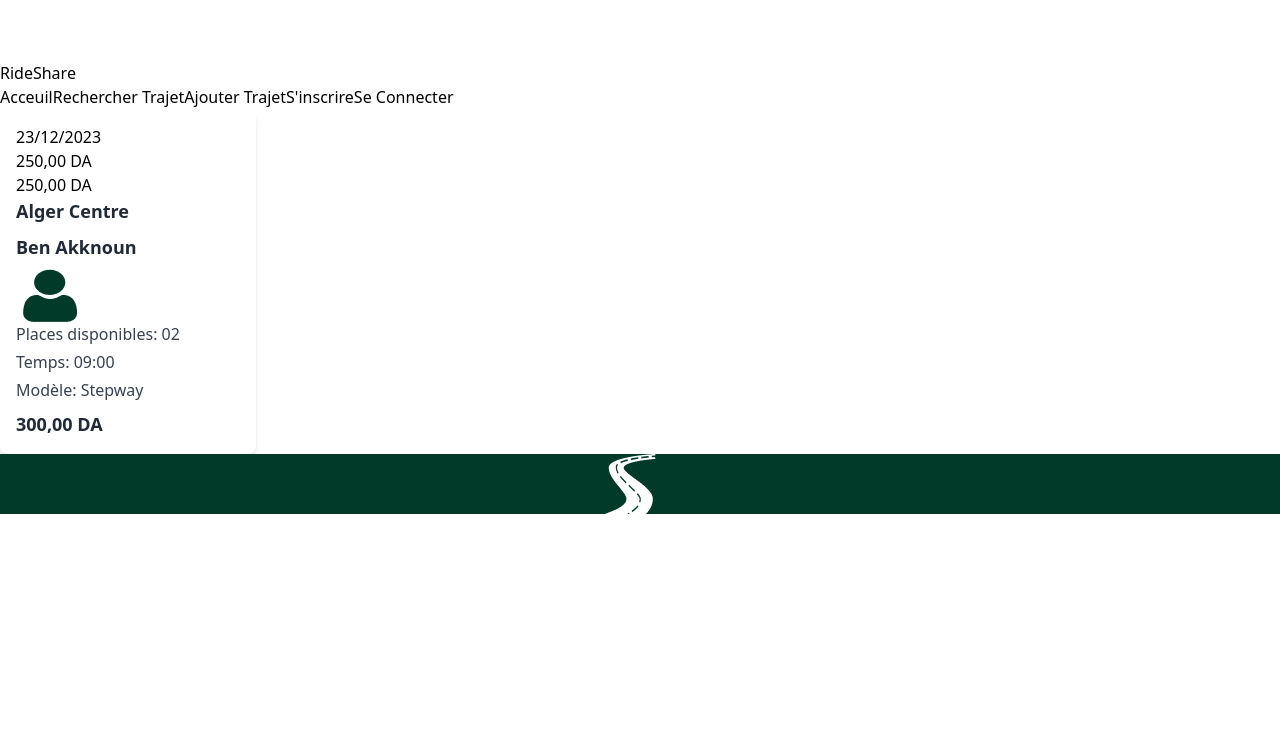
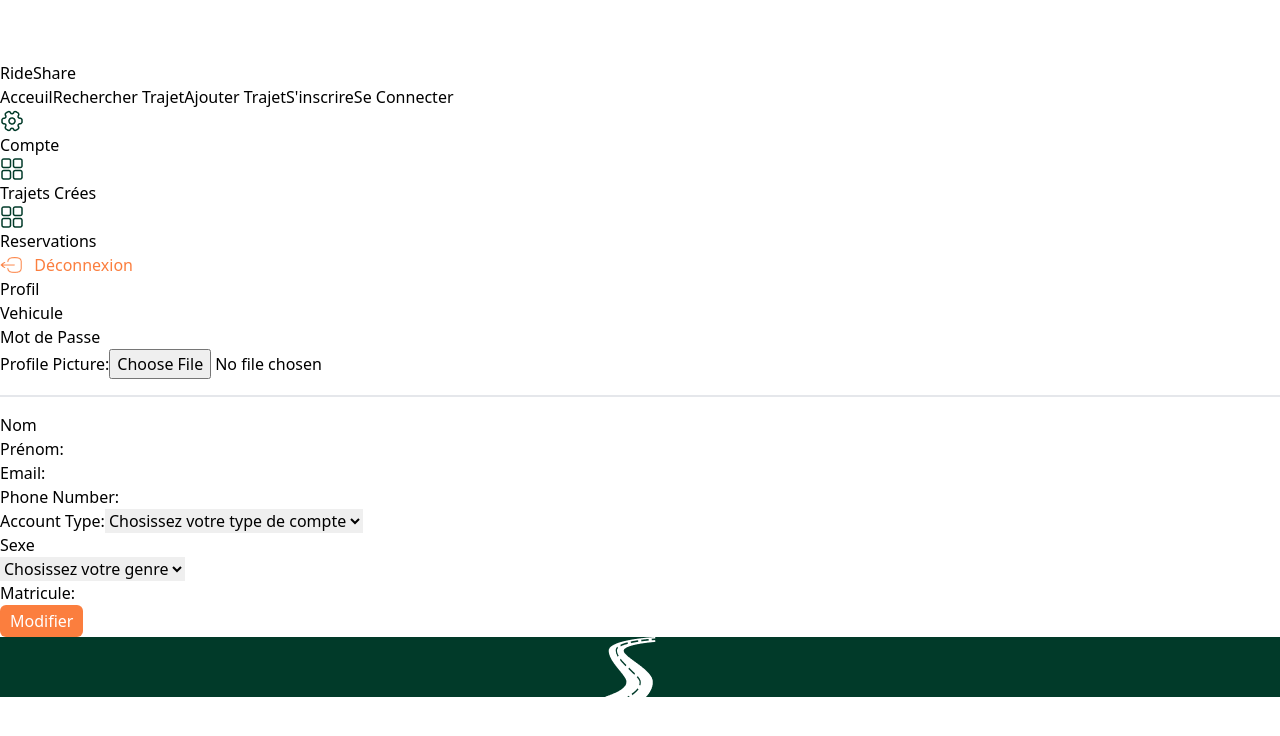
Before and after one commit to Abdelbasset10/RideShare, a React (Create React App) app in the folder client/: page /routes/add in a window 1280 px wide. Shown: the top 736 px of the page. Built offline with nearby package versions, Linux system fonts and the light colour scheme.

Commit message:
trajet created done

```diff
--- a/client/src/App.tsx
+++ b/client/src/App.tsx
@@ -63,7 +63,7 @@ const App: FC = () => {
                 />
 
                 <Route path="routes/search" element={<SearchRoute />} />
-                <Route path="routes/add" element={<Box/>} />
+                <Route path="routes/add" element={<Profile/>} />
 
 
 
--- a/client/src/components/Box.tsx
+++ b/client/src/components/Box.tsx
@@ -1,31 +1,39 @@
 import React from 'react';
 import Person from '../assets/img/icons/Person.png';
+import Temps from '../assets/img/icons/temps.png';
+import car from '../assets/img/icons/car.png';
+
 
 const Box = () => {
   return (
-    <div className="bg-white shadow-md rounded-lg p-4 w-64">
+    <div className="bg-white drop-shadow-lg rounded-lg p-4 w-64">
          <div className="trajet-upper">
                 <div className="trajet-upper-left">
-                    <p className="trajet-date">23/12/2023</p>
-                    <p className="trajet-prix">250,00 DA</p>
+                <div className="text-lg font-bold text-gray-800 mb-2"> Alger Centre</div>
+               <div className="text-lg font-bold text-gray-800 mb-2">Ben Akknoun</div>
                 </div>
 
                 <div className="trajet-upper-right">
 
-                    <p className="trajet-prix">250,00 DA</p>
+                    <p className="trajet-prix text-lg font-bold text-gray-800">300,00 DA</p>
                 </div>
             </div>
-      <div className="text-lg font-bold text-gray-800 mb-2">
-     Alger Centre
+
+      <div className="mb-2">
+        <div className="text-gray-700 mb-1 flex items-center">
+          <img className='h-5 w-6' src={Person} alt="Person" />
+           <p className='text-lg font-medium'>Places disponibles : </p> <p>02</p>
+        </div>
+        <div className="text-gray-700 mb-1 flex items-center">
+          <img className='h-5 w-5' src={Temps} alt="temps" />
+           <p className='text-lg font-medium'>Temps : </p> <p>09:00</p>
+        </div>
+        <div className="text-gray-700 mb-1 flex items-center">
+          <img className='h-5 w-5' src={car} alt="car" />
+           <p className='text-lg font-medium'>Modèle :</p> <p> Stepway </p>
+        </div>
+
       </div>
-
-      <div className="text-lg font-bold text-gray-800 mb-2">Ben Akknoun</div>
-      <div className="mb-2">
-        <div className="text-gray-700 mb-1"><img src={Person} alt="Person" /> Places disponibles: 02</div>
-        <div className="text-gray-700 mb-1">Temps: 09:00</div>
-        <div className="text-gray-700">Modèle: Stepway</div>
-      </div>
-      <div className="text-lg font-bold text-gray-800">300,00 DA</div>
     </div>
   );
 };
--- a/client/src/components/Profile/TrajetCreate.tsx
+++ b/client/src/components/Profile/TrajetCreate.tsx
@@ -9,6 +9,7 @@ import {
 import { z, string, optional } from "zod";
 import { zodResolver } from "@hookform/resolvers/zod";
 import { useAuth } from "../../hooks/auth/useAuth";
+import Remplir from '../../assets/img/icons/Remplir.png';
 
 const TrajetCreate = () => {
   const { user } = useAuth();
@@ -41,8 +42,8 @@ const TrajetCreate = () => {
   return (
     <div className="profile-account-wrapper">
 
-    <div className="font-bold text-2xl text-center relative w-17 h-13 mr-4">
-
+    <div className="font-bold text-2xl w-17 h-10 flex justify-center items-center">
+        <img className="w-12"src={Remplir} alt="Remplir icon" />
         <p>Veuiller Remplir les Champs Suivants</p>
         </div>
       {(activePanel === 1 || activePanel === 2) && (
```
Also changed, not shown: client/src/assets/img/icons/car.png (added), client/src/assets/img/icons/temps.png (added).
